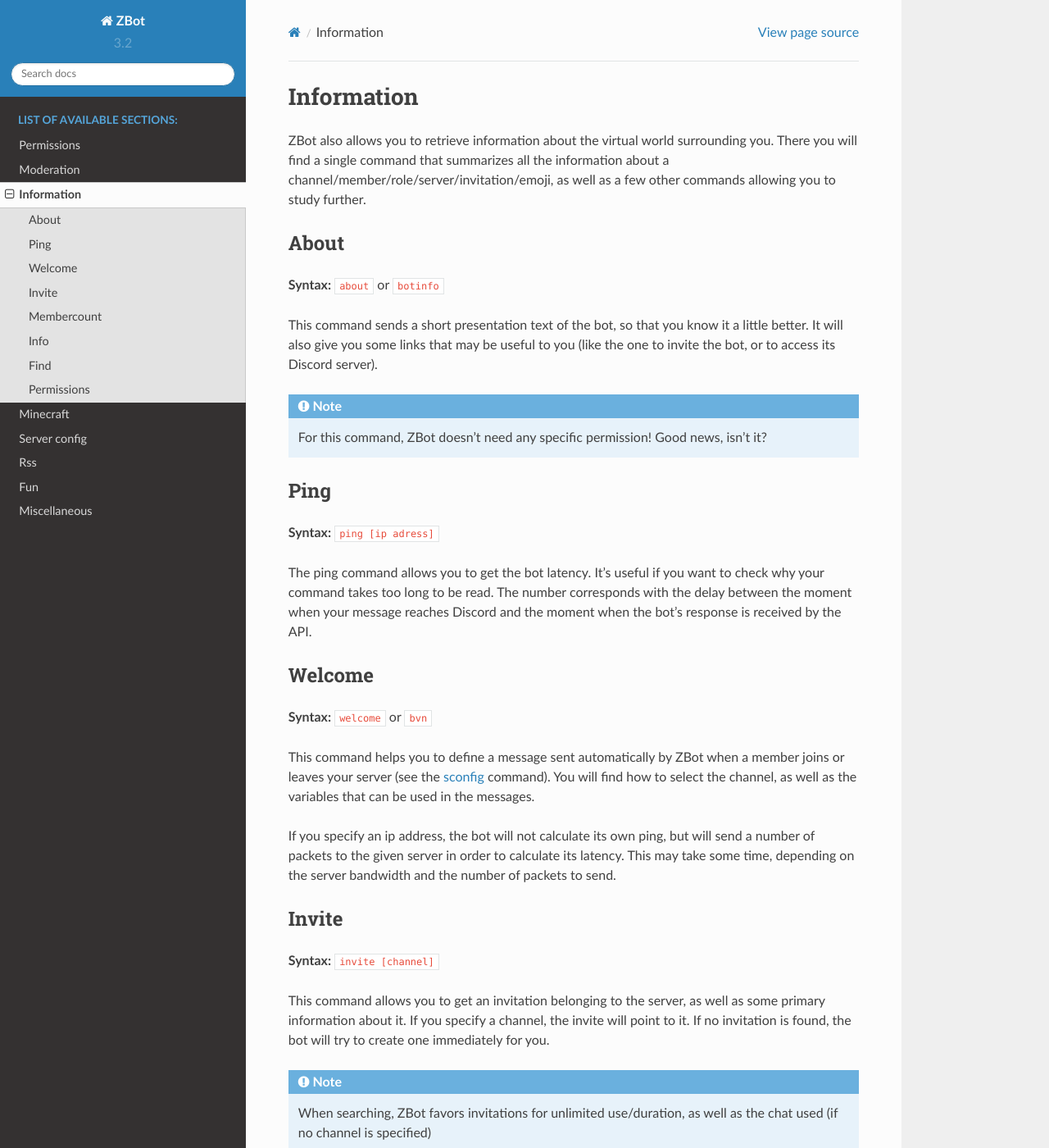
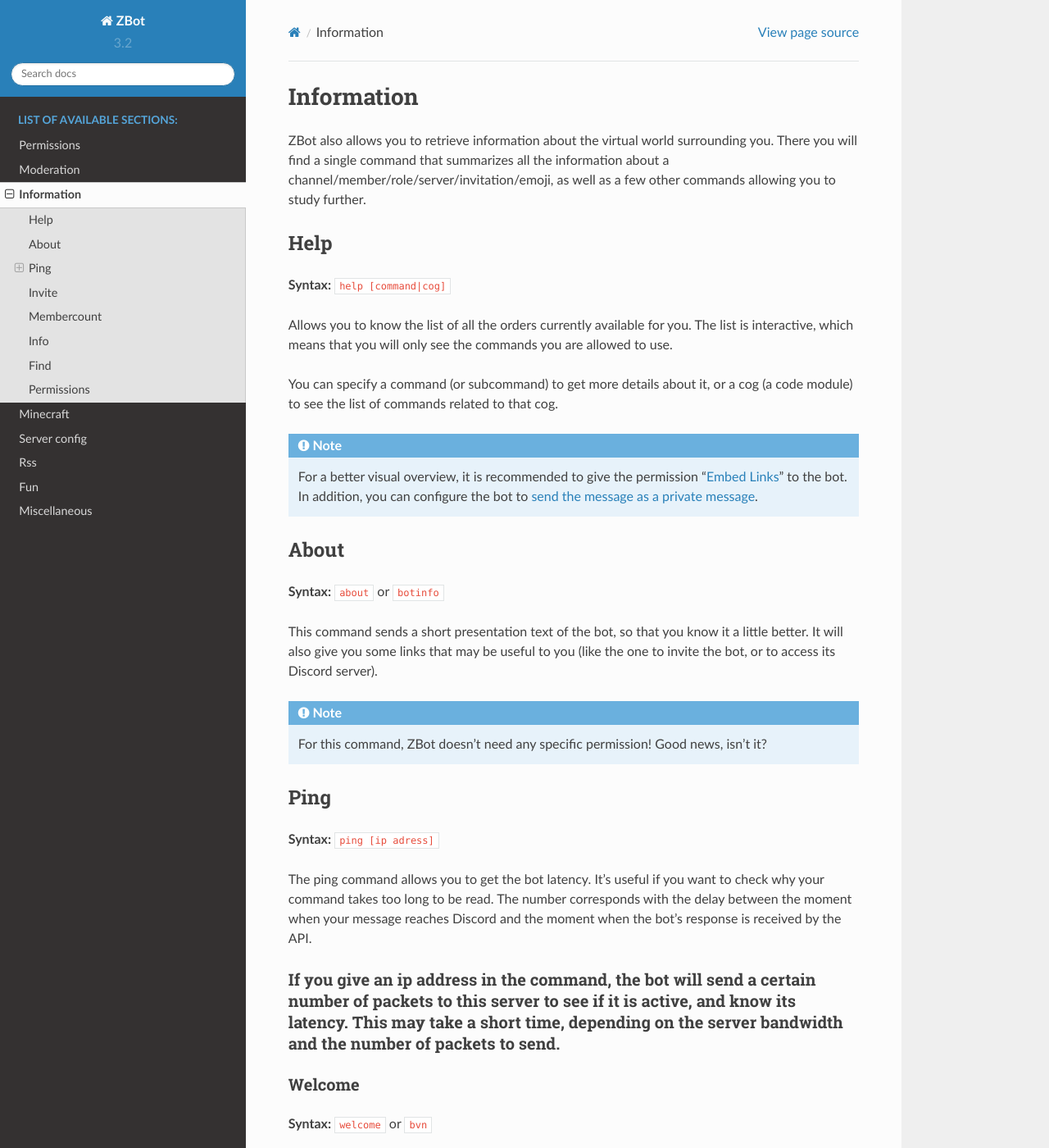
Before and after one commit to Awhikax/ZBot, a Sphinx documentation site: the page built from docs/infos.rst, in a window 1280 px wide and 1400 px high. Shown: the whole window at 82% size. Built offline with Sphinx 7.4.7 and the Read the Docs theme 2.0.0, drawn with Linux system fonts in a browser that asks for light colours; some of the changed text lies outside the part shown.

Commit message:
[doc] Add ping and help doc

```diff
--- a/docs/infos.rst
+++ b/docs/infos.rst
@@ -3,6 +3,19 @@
 ===========
 
 ZBot also allows you to retrieve information about the virtual world surrounding you. There you will find a single command that summarizes all the information about a channel/member/role/server/invitation/emoji, as well as a few other commands allowing you to study further.
+
+
+----
+Help
+----
+
+**Syntax:** :code:`help [command|cog]`
+
+Allows you to know the list of all the orders currently available for you. The list is interactive, which means that you will only see the commands you are allowed to use.
+
+You can specify a command (or subcommand) to get more details about it, or a cog (a code module) to see the list of commands related to that cog.
+
+.. note:: For a better visual overview, it is recommended to give the permission "`Embed Links <perms.html#embed-links>`_" to the bot. In addition, you can configure the bot to `send the message as a private message <sconfig.html#list-of-every-option>`_.
 
 -----
 About
@@ -22,6 +35,7 @@
 
 The ping command allows you to get the bot latency. It's useful if you want to check why your command takes too long to be read. The number corresponds with the delay between the moment when your message reaches Discord and the moment when the bot's response is received by the API.
 
+If you give an ip address in the command, the bot will send a certain number of packets to this server to see if it is active, and know its latency. This may take a short time, depending on the server bandwidth and the number of packets to send.
 -------
 Welcome
 -------
@@ -29,8 +43,6 @@
 **Syntax:** :code:`welcome` or :code:`bvn`
 
 This command helps you to define a message sent automatically by ZBot when a member joins or leaves your server (see the `sconfig <sconfig.html>`_ command). You will find how to select the channel, as well as the variables that can be used in the messages.
-
-If you specify an ip address, the bot will not calculate its own ping, but will send a number of packets to the given server in order to calculate its latency. This may take some time, depending on the server bandwidth and the number of packets to send.
 
 ------
 Invite
@@ -52,7 +64,7 @@
 
 With this command, you can get the number of members on your server, but also the number of bots, of humans, people connected, and probably other numbers that will be added later. This is a small basic command without much functionality, but it allows you to quickly keep up with these statistics.
 
-.. note:: Good news! The bot does not need any specific permissions for this command! Just keep in mind that the rendering is much prettier with "Embed Links" permission enabled.
+.. note:: Good news! The bot does not need any specific permissions for this command! Just keep in mind that the rendering is much prettier with "`Embed Links <perms.html#embed-links>`_" permission enabled.
 
 ----
 Info
@@ -90,4 +102,4 @@
 
 This small command allows you to see the list of permissions assigned to a member/role in a particular room. The channel is automatically the one where the command is entered. To inform a member or a role, it is only necessary to enter his exact name, his `ID <https://support.discordapp.com/hc/en-us/articles/206346498-Where-can-I-find-my-User-Server-Message-ID->`_ , or to mention it. If no name is given the targeted member will be the one who enters the order.
 
-.. warning:: The only permission needed to grant the bot is "Embed links".
+.. warning:: The only permission needed to grant the bot is "`Embed Links <perms.html#embed-links>`_".
```
